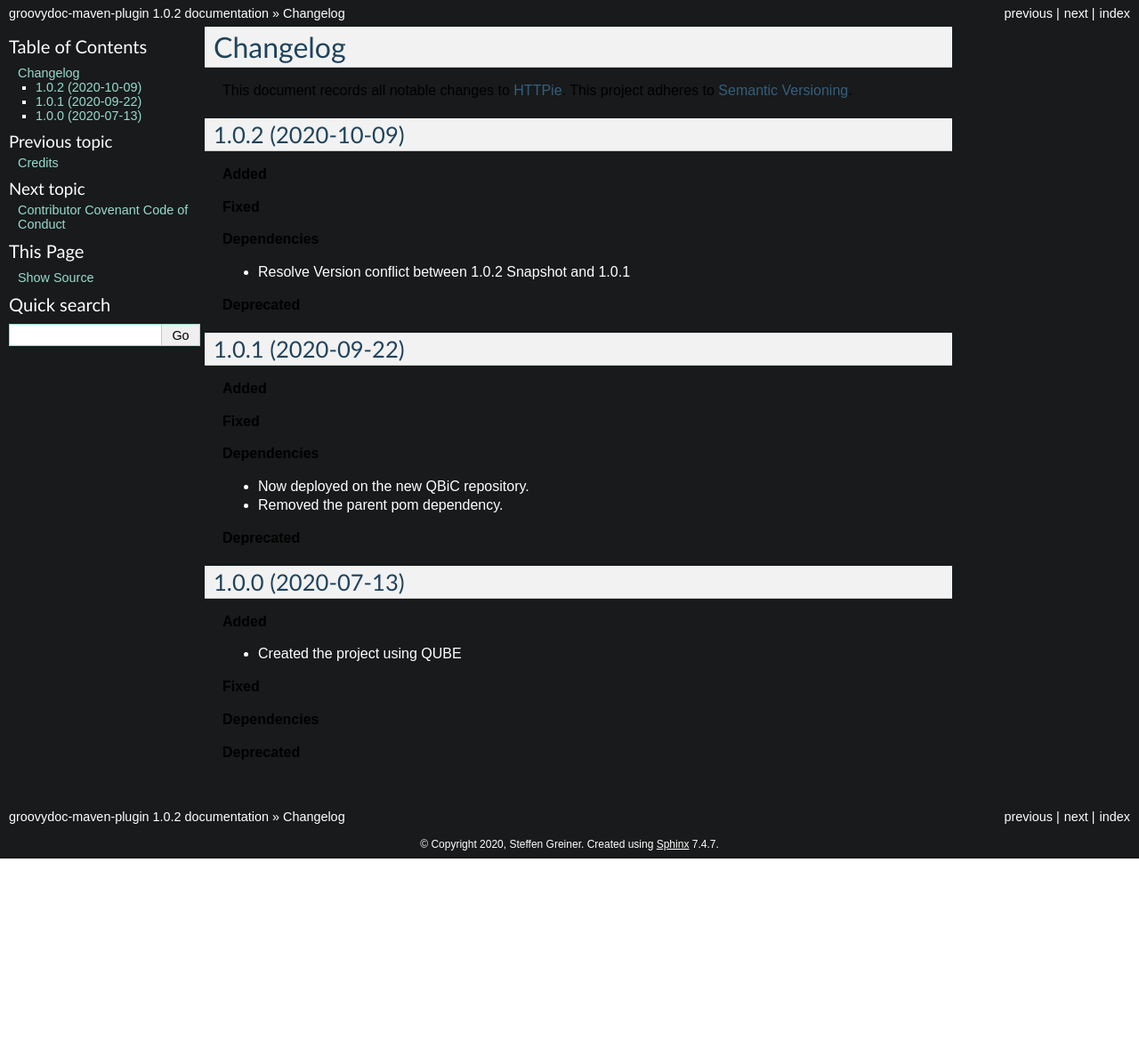
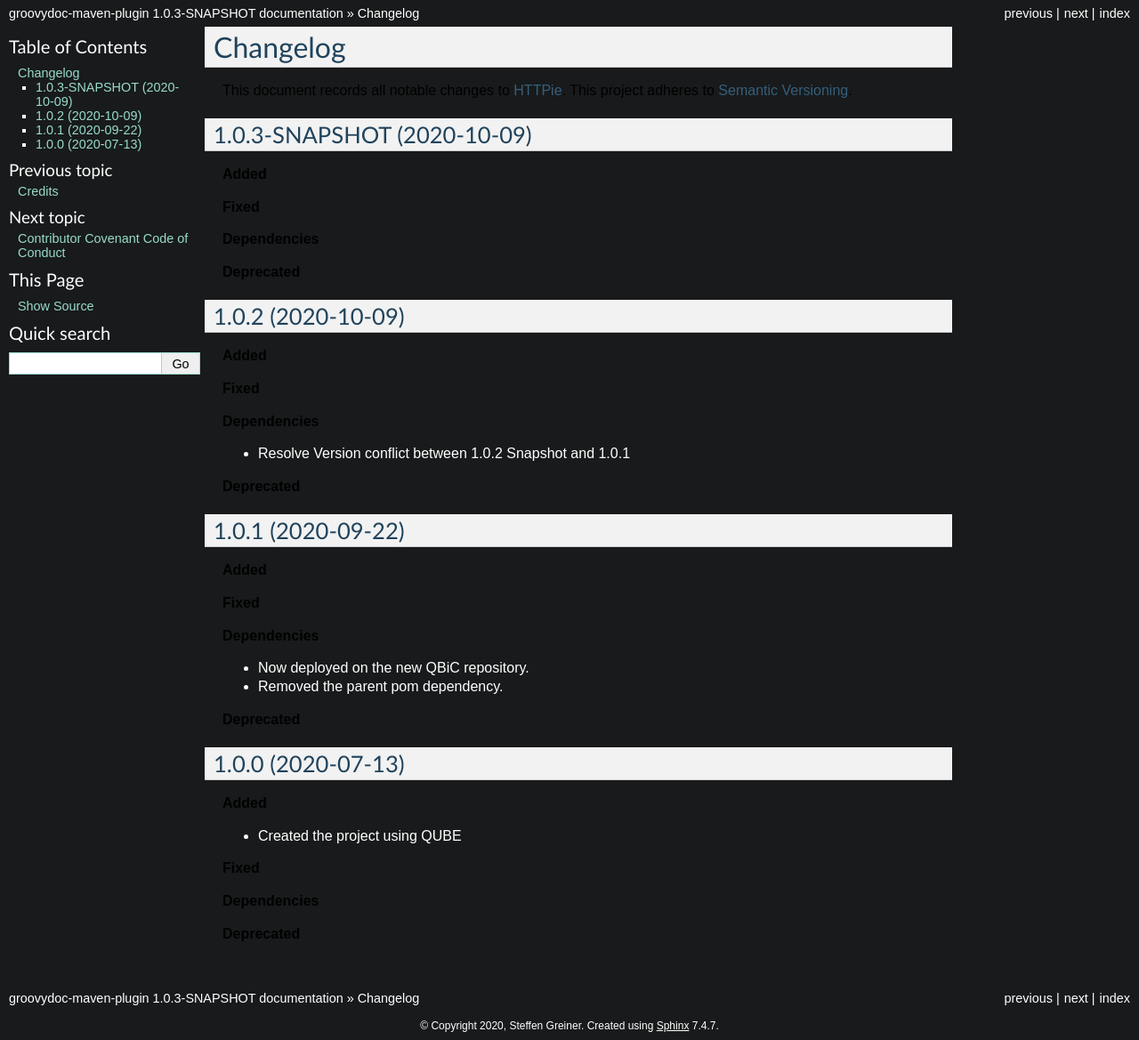
Before and after one commit to Steffengreiner/groovydoc-maven-plugin, a Sphinx documentation site: the page built from docs/changelog.rst, in a window 1280 px wide. Shown: the whole page at 89% size. Built offline with Sphinx 7.4.7, drawn with Linux system fonts in a browser that asks for light colours; before the commit the page ends 965 px from its top, so only the background shows below that.

Commit message:
Bump version from 1.0.2 to 1.0.3-SNAPSHOT

```diff
--- a/CHANGELOG.rst
+++ b/CHANGELOG.rst
@@ -4,6 +4,18 @@
 
 This document records all notable changes to `HTTPie <https://httpie.org>`_.
 This project adheres to `Semantic Versioning <https://semver.org/>`_.
+
+
+1.0.3-SNAPSHOT (2020-10-09)
+---------------------------
+
+**Added**
+
+**Fixed**
+
+**Dependencies**
+
+**Deprecated**
 
 
 1.0.2 (2020-10-09)
--- a/docs/conf.py
+++ b/docs/conf.py
@@ -55,9 +55,9 @@
 # the built documents.
 #
 # The short X.Y version.
-version = '1.0.2'
+version = '1.0.3-SNAPSHOT'
 # The full version, including alpha/beta/rc tags.
-release = '1.0.2'
+release = '1.0.3-SNAPSHOT'
 
 # The language for content autogenerated by Sphinx. Refer to documentation
 # for a list of supported languages.
--- a/pom.xml
+++ b/pom.xml
@@ -6,7 +6,7 @@
   <modelVersion>4.0.0</modelVersion>
   <groupId>life.qbic</groupId>
   <artifactId>groovydoc-maven-plugin</artifactId>
-  <version>1.0.2</version> <!-- <<QUBE_FORCE_BUMP>> -->
+  <version>1.0.3-SNAPSHOT</version> <!-- <<QUBE_FORCE_BUMP>> -->
   <name>groovydoc-maven-plugin</name>
   <url>http://github.com/qbicsoftware/groovydoc-maven-plugin</url>
   <description>Maven plugin to allow for inclusion of Gmavenplus generated Groovydocs in
--- a/qube.cfg
+++ b/qube.cfg
@@ -1,5 +1,5 @@
 [bumpversion]
-current_version = 1.0.2
+current_version = 1.0.3-SNAPSHOT
 
 [bumpversion_files_whitelisted]
 dot_qube = .qube.yml
```
Also changed, not shown: .qube.yml.
